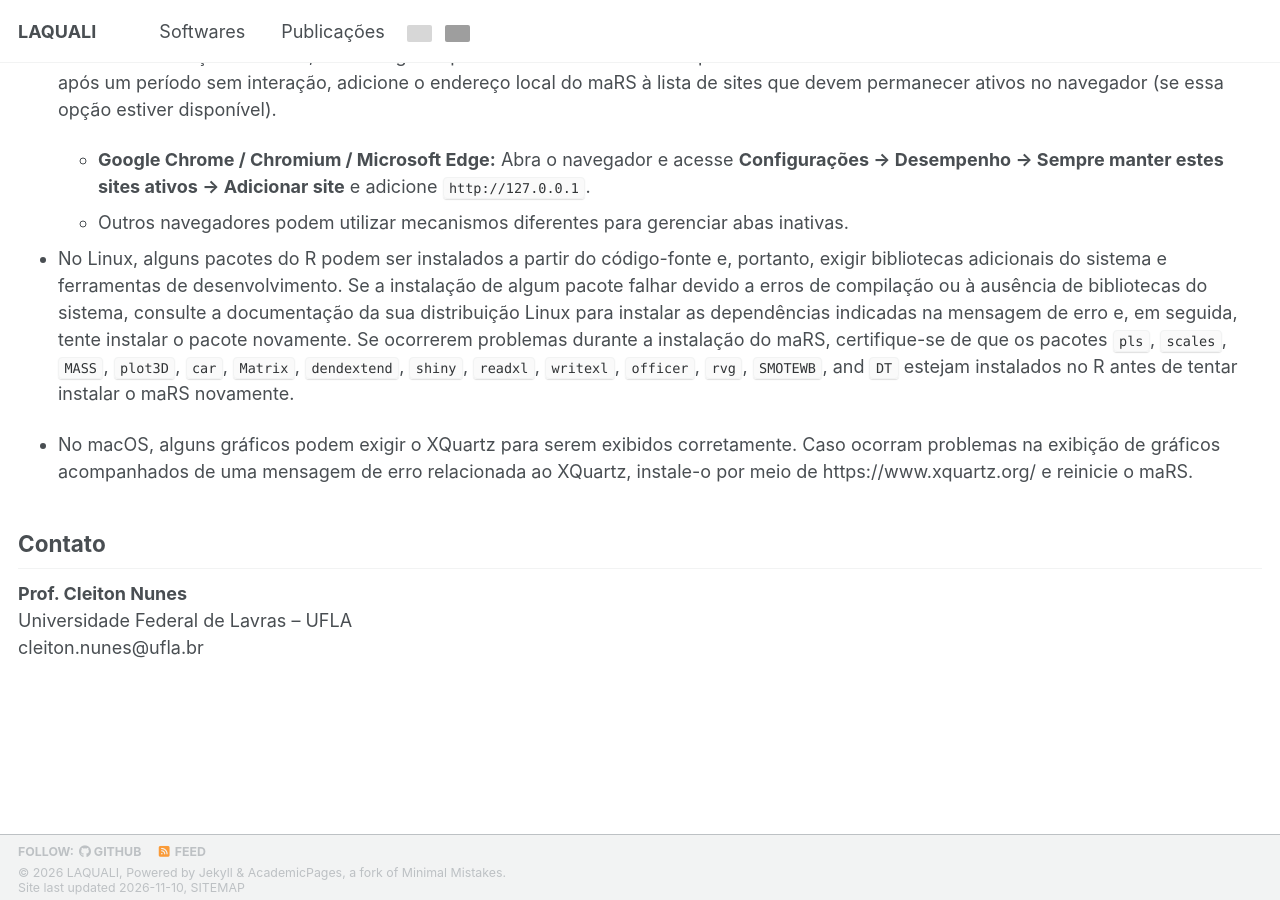
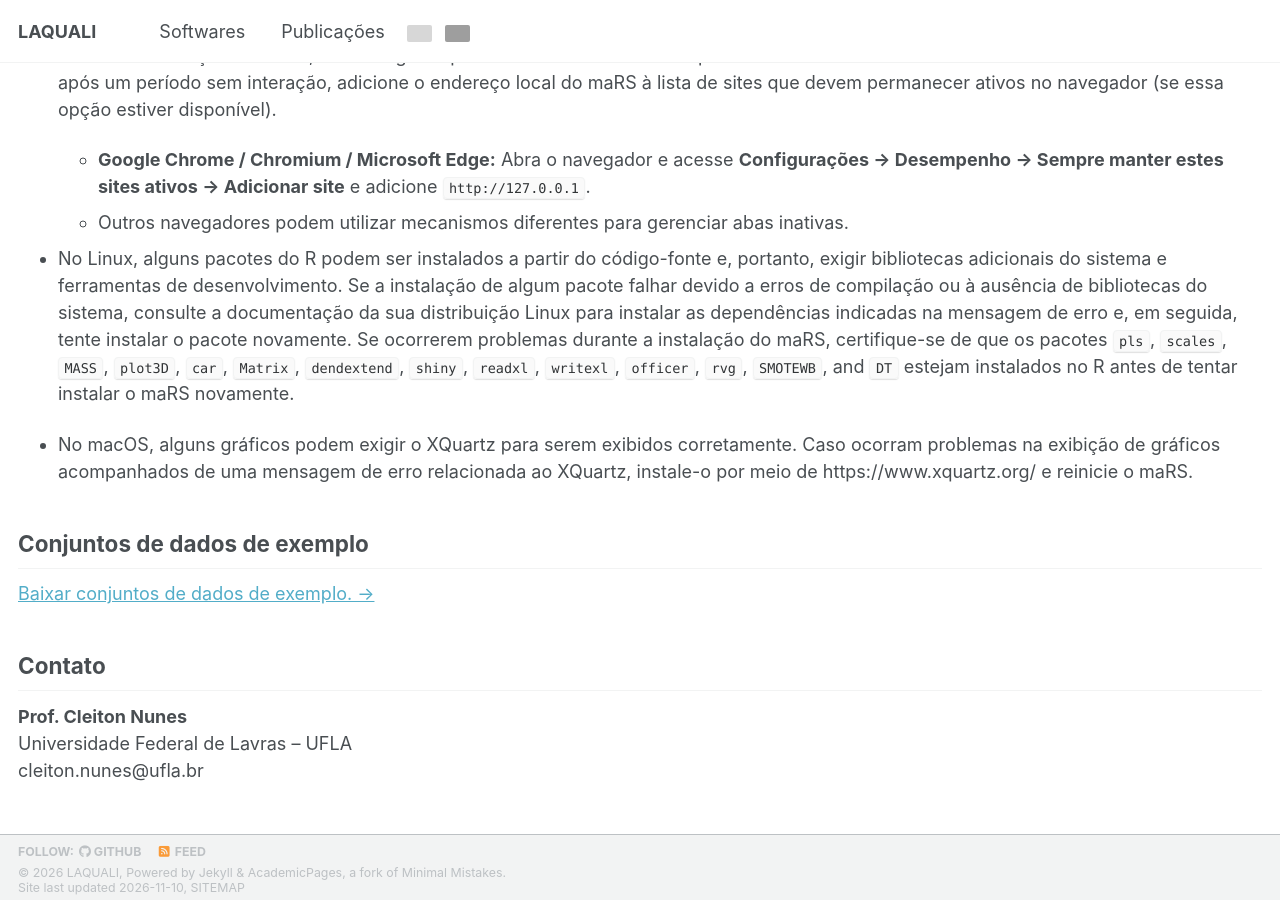
Before and after one commit to LAQUALI-UFLA/laquali-ufla.github.io, a Jekyll site: the page built from _pages/pt/softwares/mars_temporary.md, in a window 1280 px wide and 900 px high, scrolled down 3054 px. Built offline with Jekyll 4.4.1, drawn with Linux system fonts in a browser that asks for light colours; a style sheet for code colours, icons or effects is not loaded; grey boxes are pictures that could not be loaded.

Commit message:
Add example datasets section to mars_temporary.md
Added a section for example datasets and a download link.

```diff
--- a/_pages/pt/softwares/mars_temporary.md
+++ b/_pages/pt/softwares/mars_temporary.md
@@ -103,6 +103,9 @@ maRSpkg::uninstall_mars()
 
 - No macOS, alguns gráficos podem exigir o XQuartz para serem exibidos corretamente. Caso ocorram problemas na exibição de gráficos acompanhados de uma mensagem de erro relacionada ao XQuartz, instale-o por meio de https://www.xquartz.org/ e reinicie o maRS.
 
+## Conjuntos de dados de exemplo
+[Baixar conjuntos de dados de exemplo. →](/mars//maRS_sample_datasets.zip/)
+
 ## Contato
 **Prof. Cleiton Nunes**
 Universidade Federal de Lavras – UFLA
```
